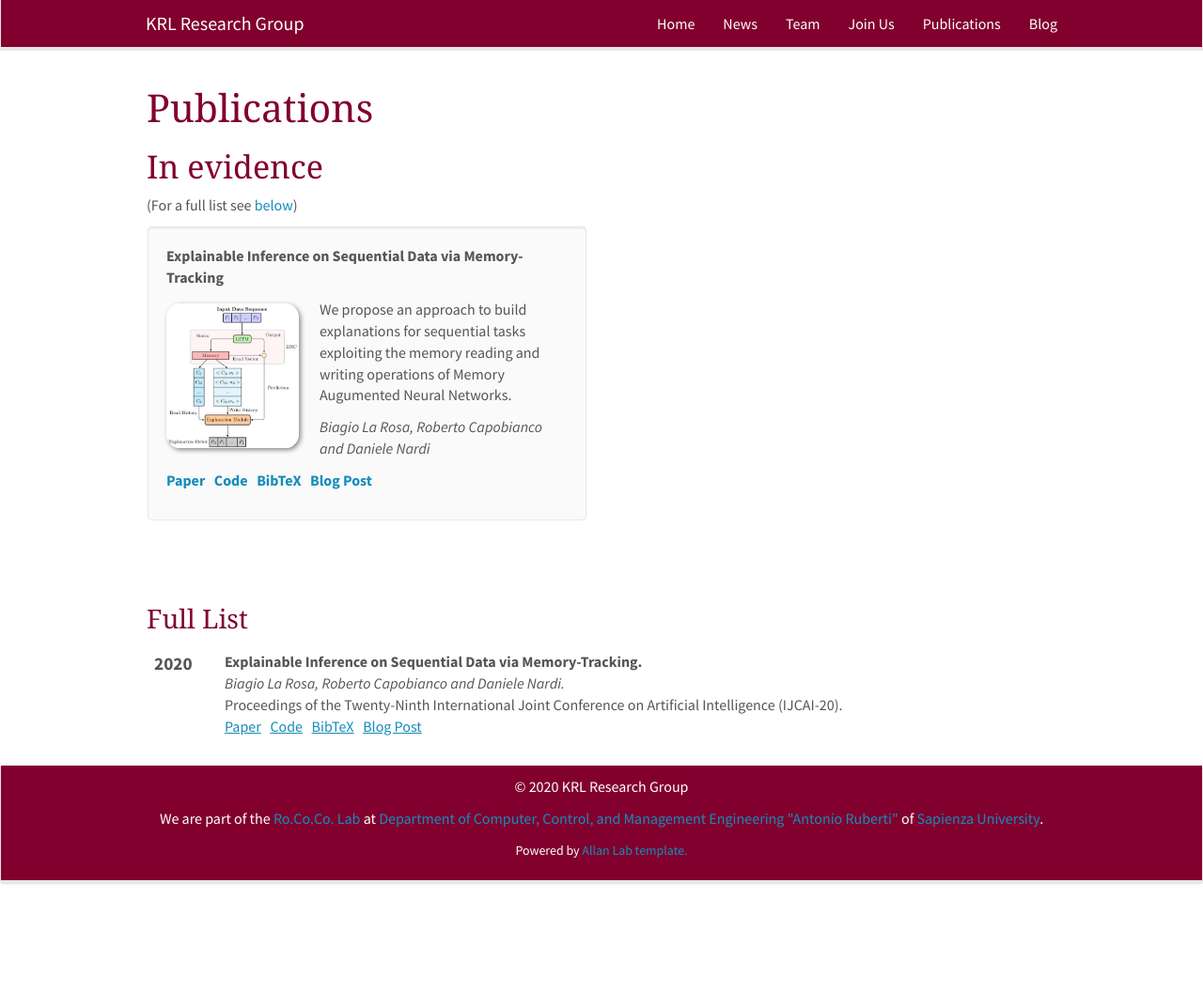
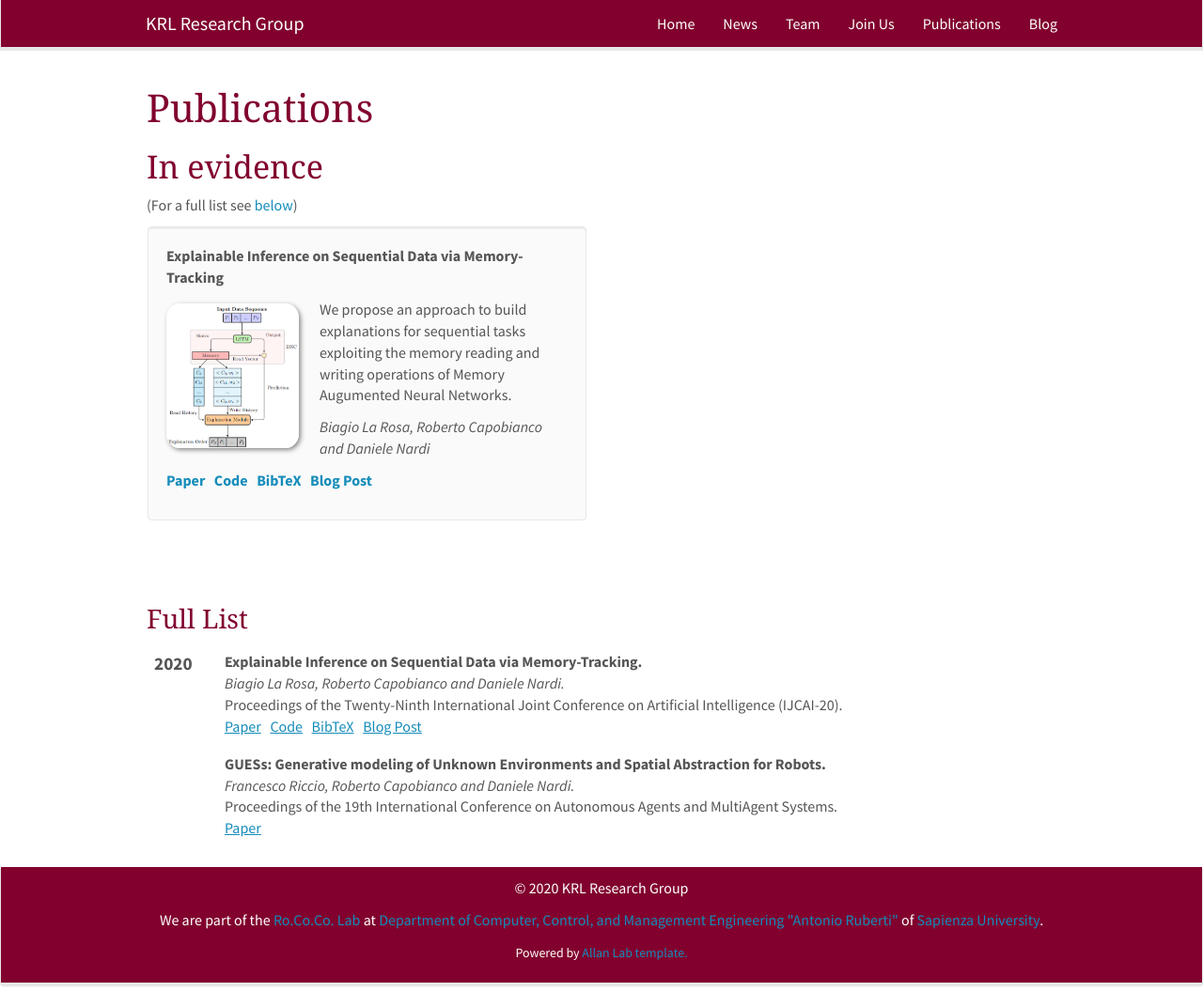
Before and after one commit to KRLGroup/krlgroup.github.io, a Jekyll site: the page built from _pages/publications.md, in a window 1280 px wide and 1072 px high. Shown: the whole window at 94% size. Built offline with Jekyll 4.4.1, drawn with Linux system fonts in a browser that asks for light colours; nearby versions of some CDN libraries.

Commit message:
added GUESs paper

```diff
--- a/_data/publist.yml
+++ b/_data/publist.yml
@@ -23,3 +23,12 @@
   doi       = {10.24963/ijcai.2020/278},<br>
   url       = {https://doi.org/10.24963/ijcai.2020/278},<br>
 }"
+
+- title: "GUESs: Generative modeling of Unknown Environments
+and Spatial Abstraction for Robots"
+  authors: Francesco Riccio, Roberto Capobianco and Daniele Nardi
+  year: 2020
+  publisher: Proceedings of the 19th International Conference on Autonomous Agents and MultiAgent Systems
+  link:
+    url: http://www.ifaamas.org/Proceedings/aamas2020/pdfs/p1978.pdf
+    display:  Paper
```
